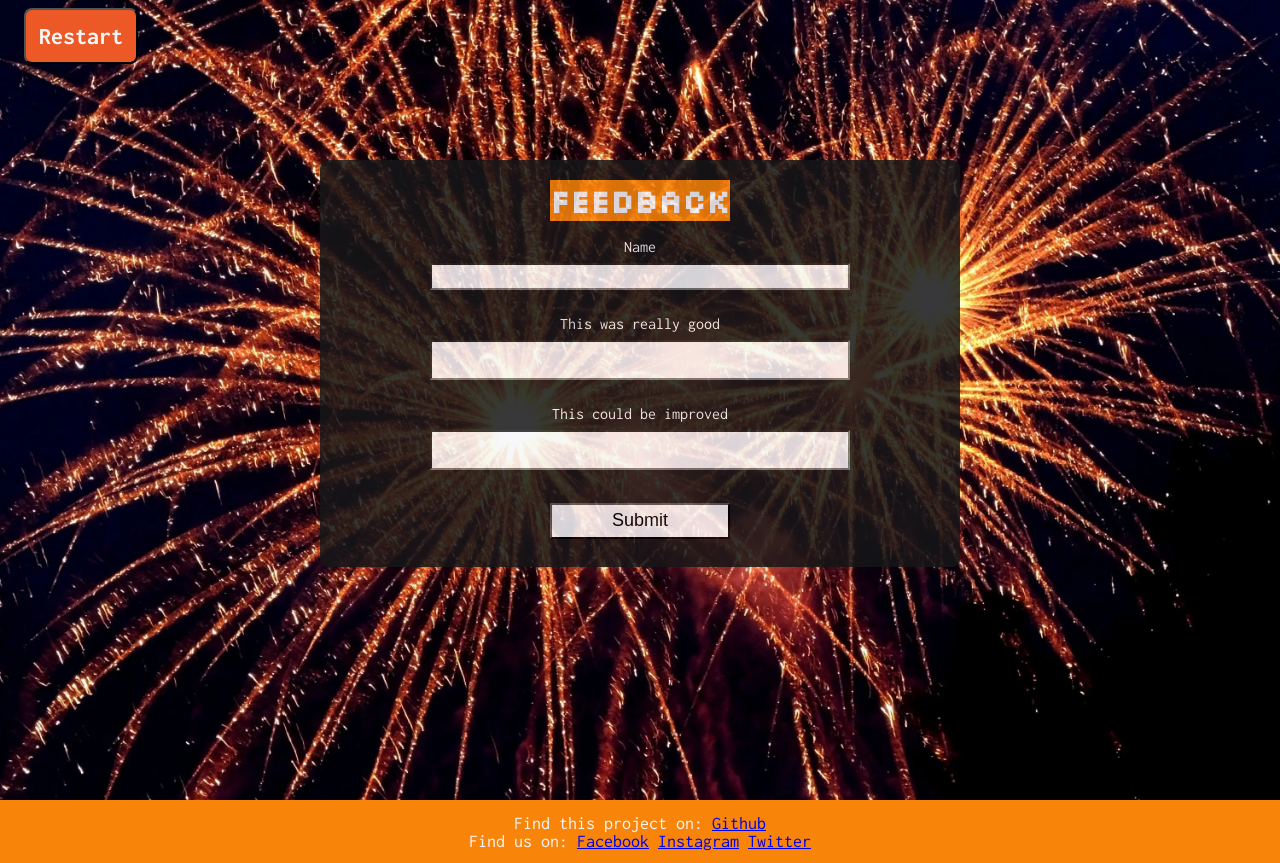
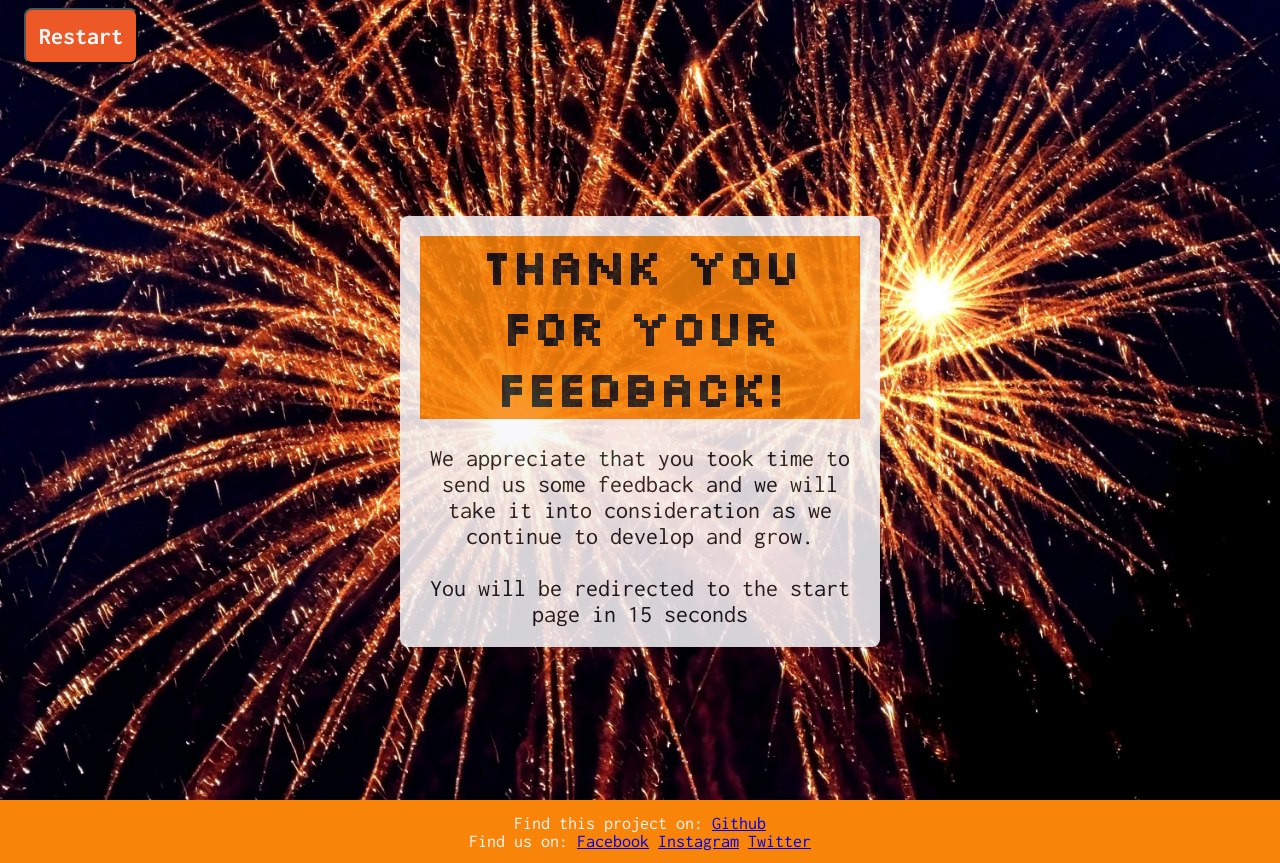
Before and after one commit to e-tidemo/new-years-quiz, a plain HTML site: page thankyou.html in a window 1280 px wide. Drawn offline with Linux system fonts and the light colour scheme.

Commit message:
Add Thank you for feedback-page and add styling to thankyou.html. Change font-sizes on smaller devices.

```diff
--- a/assets/style.css
+++ b/assets/style.css
@@ -58,6 +58,10 @@ h1, h2 {
     background-color: #f8850a;
 }
 
+p {
+    font-family: 'Inconsolata';
+}
+
 button {
     font-family: 'Inconsolata', sans-serif;
     padding: 13px 13px;
@@ -90,6 +94,11 @@ button {
     -webkit-backdrop-filter: blur(10px);
     backdrop-filter: blur(10px);
     z-index: 0;
+}
+
+ol {
+    list-style-type: none;
+    font-weight: 700;
 }
 
 #startSection, #rulesSection, #questionsSection {
@@ -182,6 +191,26 @@ input {
     font-size: large;
 }
 
+/* Thank you page */
+
+#thankyou {
+    display: flex;
+    background-color: #f7f7fa;
+    color: #161618;
+    opacity: .85;
+    position: relative;
+    text-align: center;
+    max-width: 30rem;
+    overflow: auto;
+    flex-wrap: wrap;
+    font-size: 1.5rem;
+    margin: auto;
+    z-index: 99;
+    border-radius: .5rem;
+    padding: 20px;
+    position: absolute;
+}
+
 /* Footer */
 footer {
     margin-top: auto;
@@ -203,4 +232,12 @@ footer {
     #count, #score {
         font-size: large;
     }
+
+    h1, h2 {
+        font-size: x-large;
+    }
+
+    p {
+        font-size: large;
+    }
 }
--- a/feedback.html
+++ b/thankyou.html
@@ -6,6 +6,8 @@
   <!--Meta tags for search engines-->
   <meta name="description" content="New year's eve quiz. A quiz about New Year's Eve around the world. Themed quiz.">
   <meta name="keywords" content="new years eve quiz, new year's eve game, new year's eve, quiz, themed quiz">
+  <!--Timer-->
+  <!--<meta http-equiv="refresh" content="15; url=index.html">-->
   <!--Title-->
   <title>NYE Quiz</title>
   <link rel="stylesheet" href="assets/style.css">
@@ -15,25 +17,18 @@
     <!--Header-->
     <header>
       <div class="header-left">
-        <button id="restart" onclick="redirect()">Restart</button>
+        <button class="restart" onclick="redirect()">Restart</button>
       </div>
     </header>
-    <!--Feedback form-->
-    <div id="form-container">
-      <form id="form" action="mailto:elvira.d.tidemo@gmail.com">
-        <h1>Feedback</h1>
+    <!--Background-->
+    <div class="container"></div>
+    <!--Thank you for your feedback-->
+    <div id="thankyou">
+        <h1>Thank you for your feedback!</h1>
         <br>
-        <label for="name-field">Name</label>
-        <input type="text" id="name-field" aria-label="fill in your name">
+        <p>We appreciate that you took time to send us some feedback and we will take it into consideration as we continue to develop and grow.</p>
         <br>
-        <label for="good">This was really good</label>
-        <input type="text" id="good" aria-label="fill in what was good about the quiz" required/>
-        <br>
-        <label for="improvements">This could be improved</label>
-        <input type="text" id="improvements" aria-label="fill in what should be improved about the quiz" required/>
-        <br>
-        <input type="submit" id="submit">
-      </form>
+        <p>You will be redirected to the start page in 15 seconds</p>
     </div>
 </body>
     <!--Footer-->
```
Also changed, not shown: index.html (+5 -3 lines), 1 other file.
